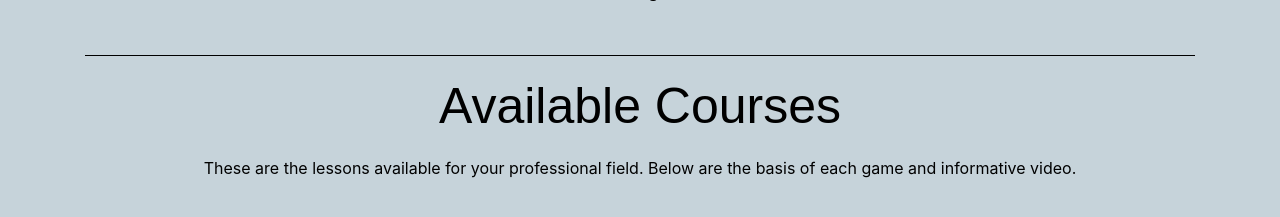
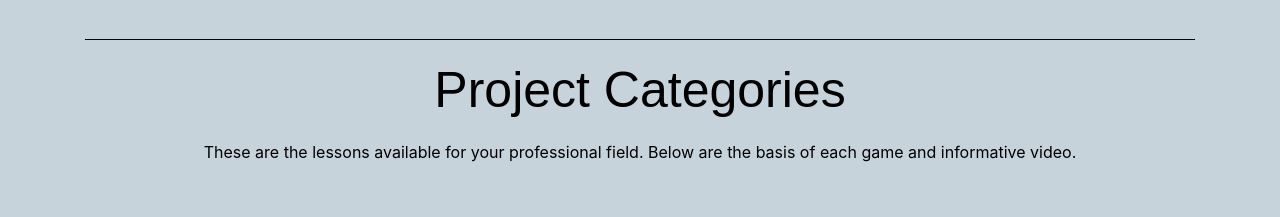
Before and after one commit to Ind20/project, a Django app: page / in a window 1280 px wide. Shown: the part 728-945 px from the top of the page. Run offline with Django 3.2, Linux system fonts and the light colour scheme; data that the repository does not hold is empty; some libraries are stand-ins or nearby versions.

Commit message:
category and latest projects on home page

```diff
--- a/djusers/views.py
+++ b/djusers/views.py
@@ -3,10 +3,13 @@ from django.contrib import messages
 from django.shortcuts import render, redirect
 from django.contrib.auth.models import User, auth
 from .models import userProfile
+from project.models import projectCategory, project
 from .forms import contactusMessageForm, userProfileForm
 
 def home(request):
-    return render(request, 'djlogin/home.html')
+    categories = projectCategory.objects.all().order_by('id')[:4]
+    projects = project.objects.all().order_by('-id')[:4]
+    return render(request, 'djlogin/home.html', {'categories': categories, 'projects': projects})
 
 
 def header(request):
--- a/project/models.py
+++ b/project/models.py
@@ -4,7 +4,7 @@ from django.db import models
 
 class projectCategory(models.Model):
     Category_Name           = models.CharField(max_length=35)
-    Category_Description   = models.CharField( max_length=2000)
+    Category_Description    = models.CharField( max_length=2000)
     Category_Image          = models.ImageField(default='assets/category.png', upload_to='images/category/', null='true', blank='true')
 
     def __str__(self):
--- a/template/djlogin/header.html
+++ b/template/djlogin/header.html
@@ -15,9 +15,6 @@
 </head>
 
 <body>
-    <div class="progress">
-        <div class="progress-bar progress-bar-striped progress-bar-animated" style="width:50%">Project completed=50%</div>
-    </div>
     <div class="nav-bar sticky-top bg-dark navbar-dark clearfix">
         <div class="float-left">
             <img class="logo" src="{% static 'assets/logo.png' %}" alt="Logo">
--- a/template/djlogin/home.html
+++ b/template/djlogin/home.html
@@ -36,30 +36,29 @@
     <p class="quote center">With the dynamic game-based teaching simulator you can choose the way you want to learn
         anywhere at any time.
         Made available in both English and Bahasa.</p>
-    <h1 class="Heading center">Available Courses</h1>
+    <h1 class="Heading center">Project Categories</h1>
     <p class="desc center">These are the lessons available for your professional field. Below are the basis of each game
         and informative video.</p>
     <div class="row courses">
+        {% for category in categories %}
         <div class="col-sm-3 col-12 course-box">
-            <img src="https://www.homecareinsight.co.uk/wp-content/uploads/2020/07/connected-technology.jpg" alt="image"
+            <img src={{category.Category_Image.url}} alt="image"
                 width="100%" height="280">
-            <p class="title center">Empowerment Technology</p>
+            <p class="title center">{{category.Category_Name}}</p>
         </div>
+        {% endfor %}
+    </div>
+    <h1 class="Heading center">Latest Projects</h1>
+    <p class="desc center">These are the latest projects for your professional field. Below are the basis of each game
+        and informative video.</p>
+    <div class="row courses">
+        {% for project in projects %}
         <div class="col-sm-3 col-12 course-box">
-            <img src="https://www.universal-rights.org/wp-content/uploads/2019/09/30212411048_2a1d7200e2_z-1.jpg"
-                alt="image" width="100%" height="280">
-            <p class="title center">Earth & Life</p>
+            <img src={{project.Project_Image.url}} alt="image"
+                width="100%" height="280">
+            <p class="title center">{{project.Project_Name}}</p>
         </div>
-        <div class="col-sm-3 col-12 course-box">
-            <img src="https://analyticsindiamag.com/wp-content/uploads/2020/01/top-10-DS-projects.png" alt="image"
-                width="100%" height="280">
-            <p class="title center course">General Mathematics</p>
-        </div>
-        <div class="col-sm-3 col-12 course-box">
-            <img src="https://cdn.totally.tech/prod/uploads/2019/04/how-to-define-the-scope-of-a-project-2-630x385.jpg"
-                alt="image" width="100%" height="280">
-            <p class="title center">Reading & Writing</p>
-        </div>
+        {% endfor %}
     </div>
 </div>
 
```
